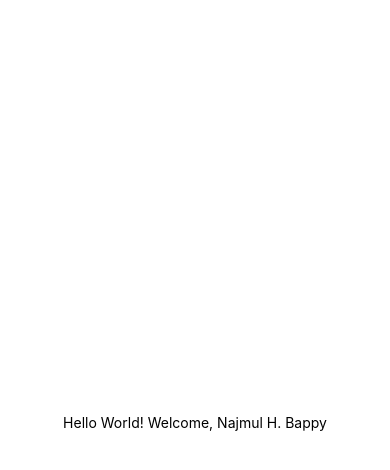
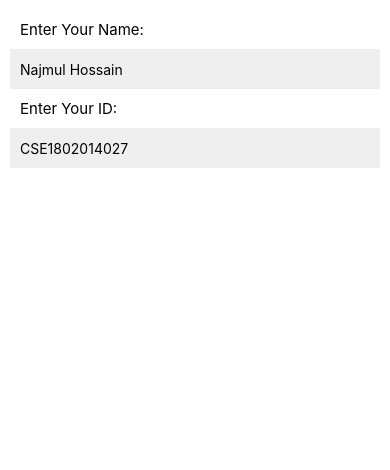
Before and after one commit to Bappy4u/DoneWithIt-react-native, a React Native app: screen / in a window 390 px wide. Shown: the top 470 px of the page. Built offline with nearby package versions, Linux system fonts and the light colour scheme.

Commit message:
Added Name and ID

```diff
--- a/App.js
+++ b/App.js
@@ -1,20 +1,35 @@
-import { StatusBar } from "expo-status-bar";
-import { StyleSheet, Text, View, TextInput } from "react-native";
-
-export default function App() {
+// Input
+import React, { useState } from "react";
+import { Text, TextInput, View } from "react-native";
+const PizzaTranslator = () => {
+  const [text, setText] = useState("");
   return (
-    <View style={styles.container}>
-      <Text>Hello World! Welcome, Najmul H. Bappy</Text>
-      <StatusBar style="auto" />
+    <View style={{ padding: 10 }}>
+      <Text style={{ padding: 10, fontSize: 15 }}>Enter Your Name:</Text>
+      <TextInput
+        style={{
+          padding: 10,
+          height: 40,
+          border: 1,
+          backgroundColor: "#efefef",
+        }}
+        placeholder="Najmul Hossain"
+        onChangeText={(text) => setText(text)}
+        defaultValue={text}
+      />
+      <Text style={{ padding: 10, fontSize: 15 }}>Enter Your ID:</Text>
+      <TextInput
+        style={{
+          padding: 10,
+          height: 40,
+          border: 1,
+          backgroundColor: "#efefef",
+        }}
+        placeholder="CSE1802014027"
+        onChangeText={(text) => setText(text)}
+        defaultValue={text}
+      />
     </View>
   );
-}
-
-const styles = StyleSheet.create({
-  container: {
-    flex: 1,
-    backgroundColor: "#fff",
-    alignItems: "center",
-    justifyContent: "center",
-  },
-});
+};
+export default PizzaTranslator;
```
